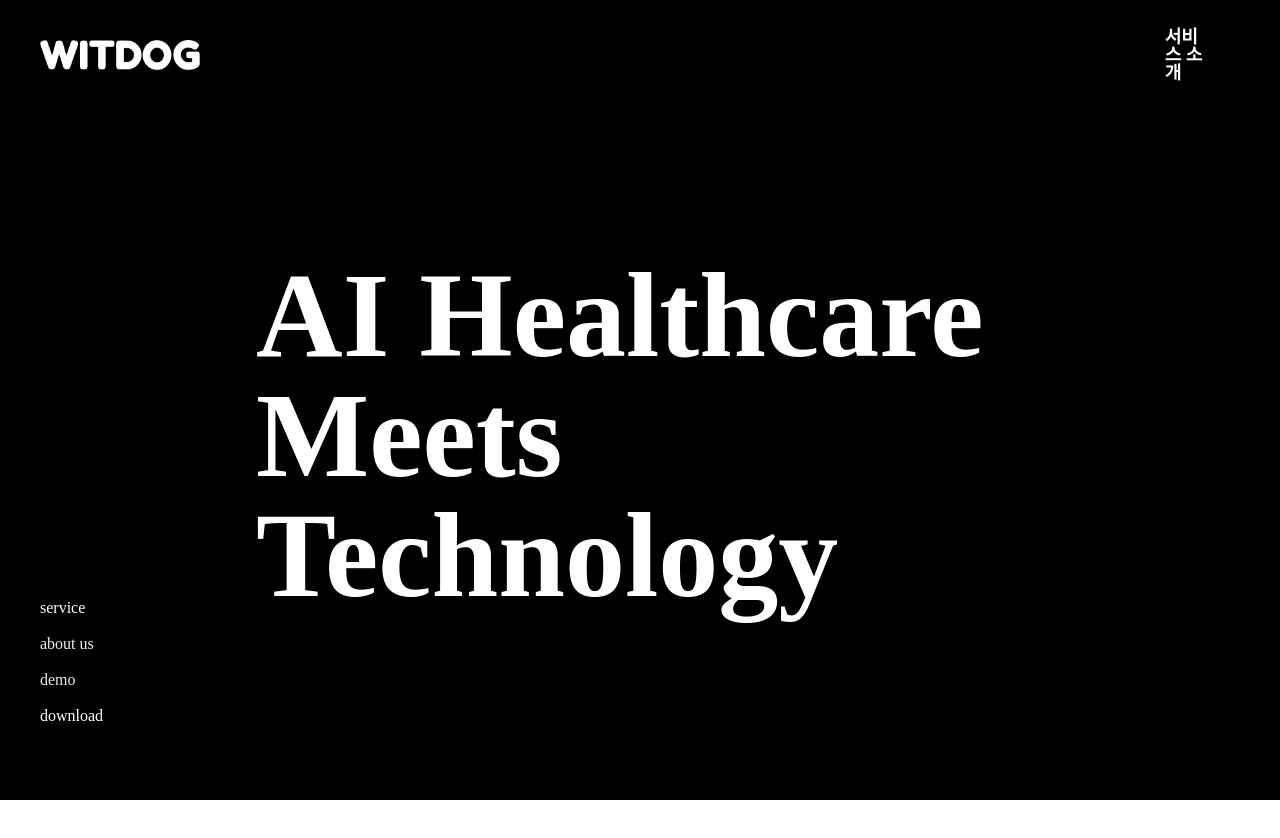
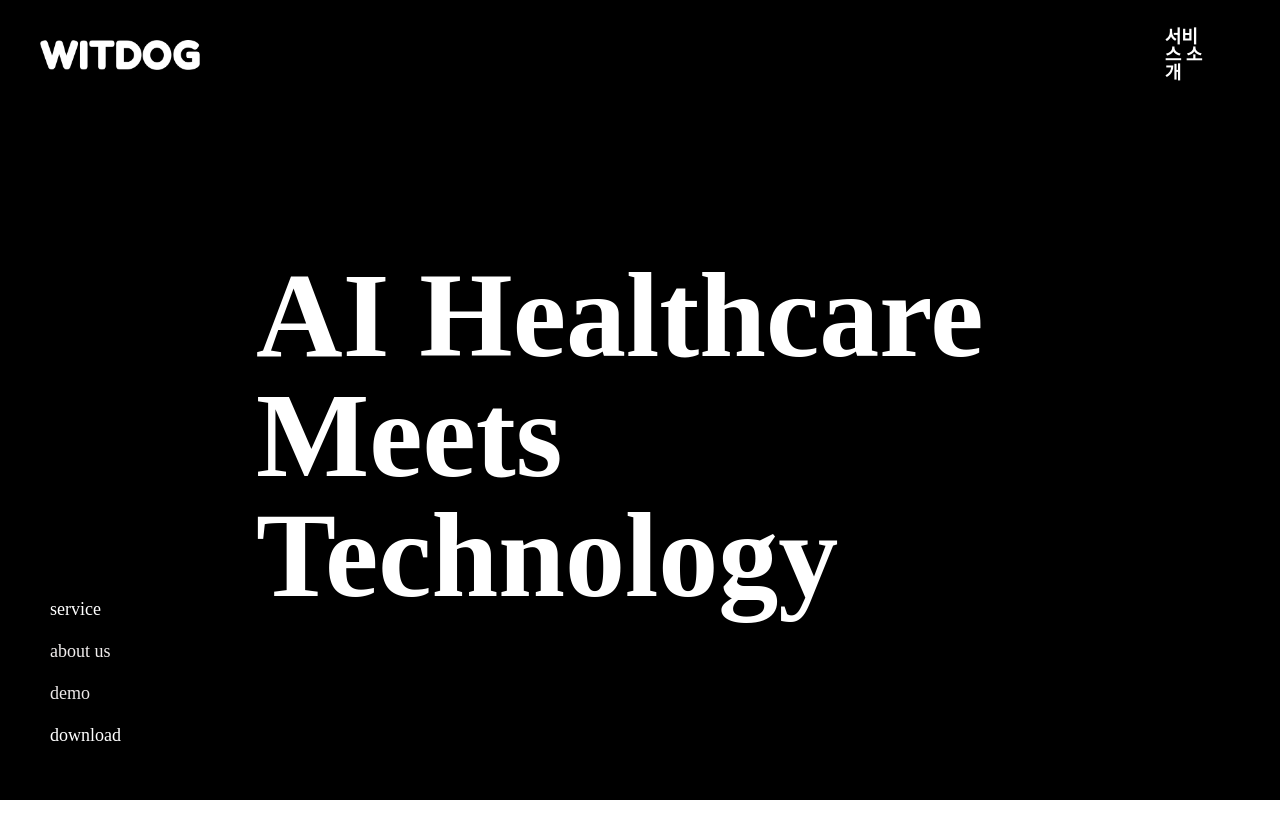
Before and after one commit to mewjeans/witdog-web, a Next.js app: page /home in a window 1280 px wide. Shown: the top 838 px of the page. Built offline with nearby package versions, Linux system fonts and the light colour scheme; a web font is replaced by a local one.

Commit message:
fix: modified gnb css

```diff
--- a/src/components/Gnb.tsx
+++ b/src/components/Gnb.tsx
@@ -58,8 +58,7 @@ export default Gnb;
 
 const GnbLayout = styled.nav`
   bottom: 4rem;
-  left: 4rem;
-  /* background-color: #706f6f; */
+  left: 5rem;
     height: 16rem;
     display: flex;
     position: fixed;
@@ -69,12 +68,13 @@ const GnbLayout = styled.nav`
     list-style: none;
     display: flex;
     padding: 0;
-    gap: 2rem;
+    gap: 2.4rem;
     flex-direction: column;
 
     > li {
-      margin-right: 20px;
+      margin-right: 2rem;
       cursor: pointer;
+      font-size: 1.8rem;
     }
   }
 `;
```
